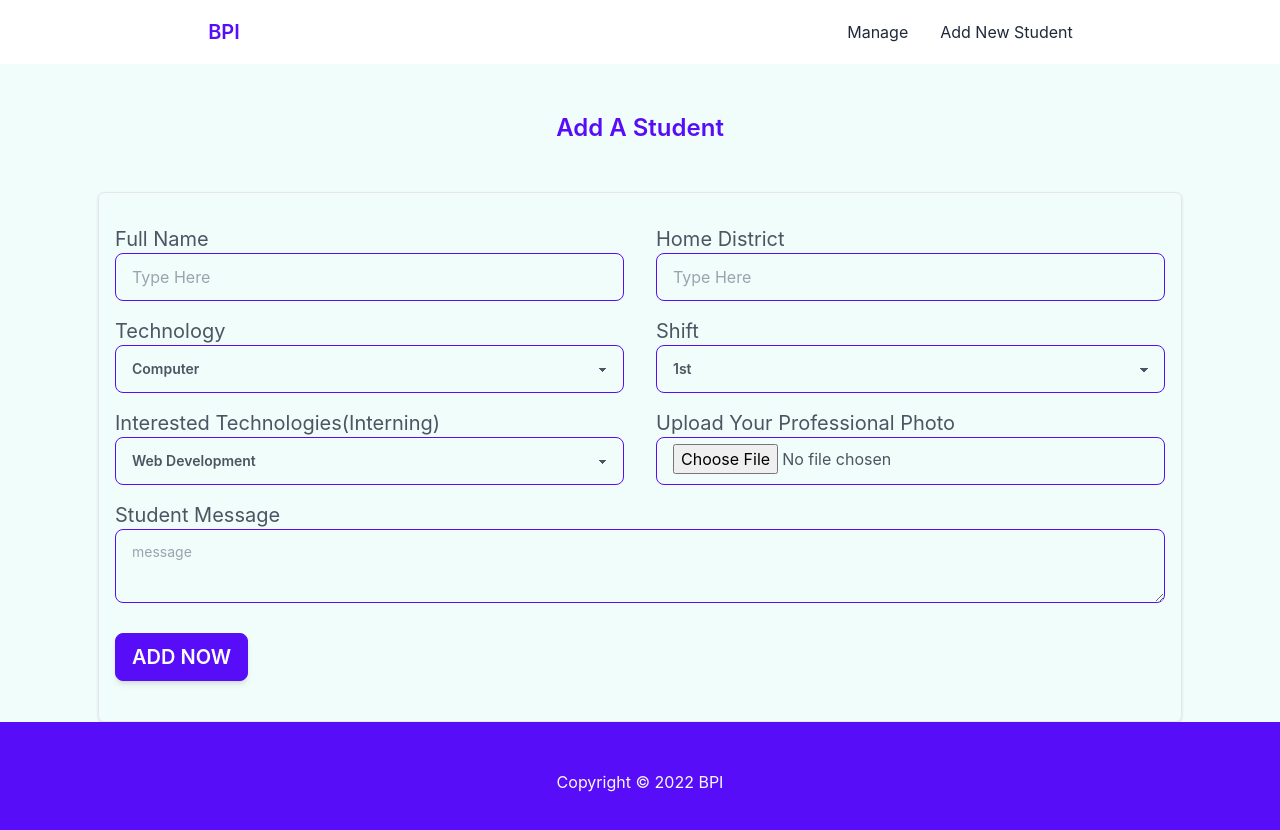
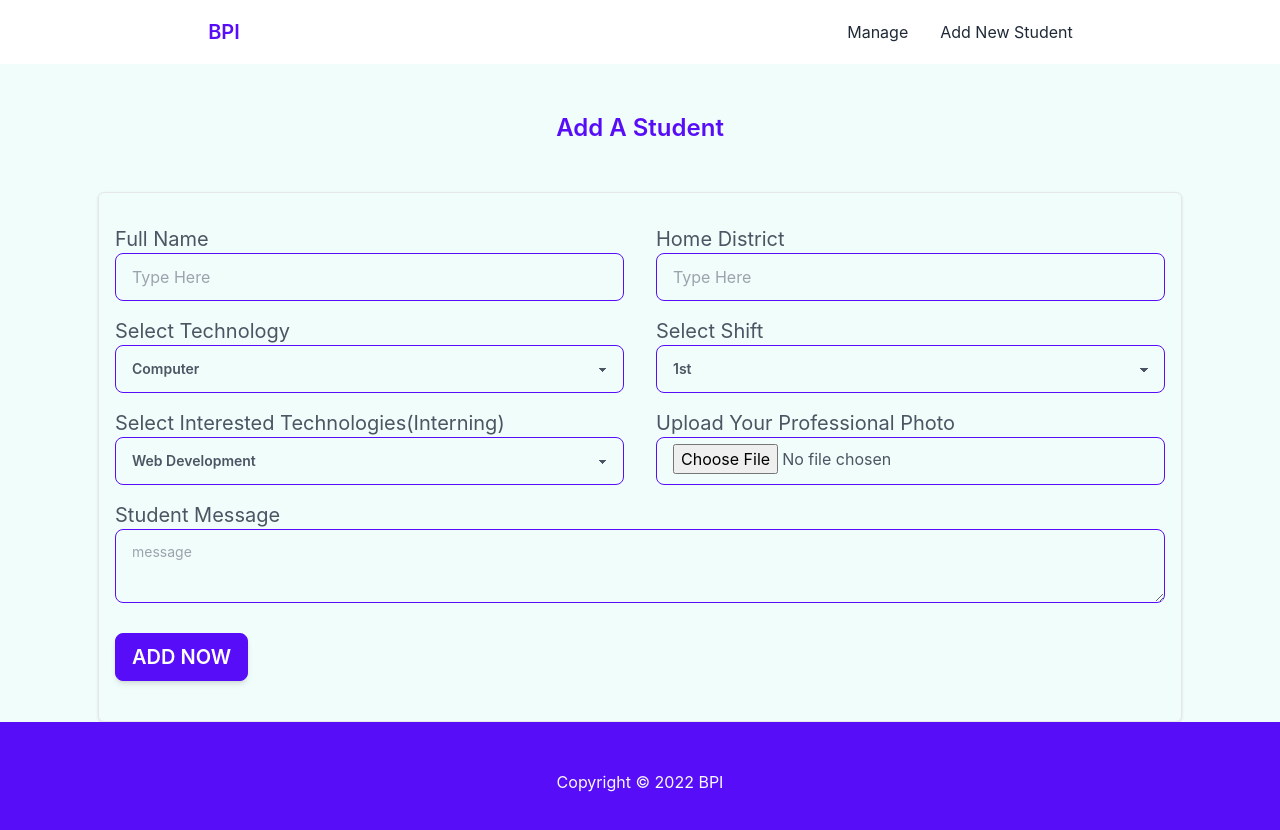
Before and after one commit to Tanvir-Alam625/student-management-client-side, a React (Create React App) app: page /addStudent in a window 1280 px wide. Shown: the top 830 px of the page. Built offline with nearby package versions, Linux system fonts and the light colour scheme.

Commit message:
some element changed

```diff
--- a/src/components/Students/AddStudent.js
+++ b/src/components/Students/AddStudent.js
@@ -35,7 +35,7 @@ const AddStudent = () => {
           <div className="sm-group grid grid-cols-1 lg:grid-cols-2 gap-8 my-4 ">
             <div className="district">
               <label htmlFor="name" className="block text-xl">
-                Technology
+                Select Technology
               </label>
               <select class="select select-primary w-full outline-0 bg-transparent border border-primary ">
                 <option disabled selected>
@@ -49,7 +49,7 @@ const AddStudent = () => {
             </div>
             <div className="shift">
               <label htmlFor="name" className="block text-xl">
-                Shift
+                Select Shift
               </label>
               <select class="select select-primary w-full outline-0 bg-transparent border border-primary ">
                 <option disabled selected>
@@ -62,7 +62,7 @@ const AddStudent = () => {
           <div className="sm-group grid grid-cols-1 lg:grid-cols-2 gap-8 my-4 ">
             <div className="district">
               <label htmlFor="name" className="block text-xl">
-                Interested Technologies(Interning)
+                Select Interested Technologies(Interning)
               </label>
               <select class="select select-primary w-full outline-0 bg-transparent border border-primary ">
                 <option disabled selected>
--- a/src/components/Students/StudentRow.js
+++ b/src/components/Students/StudentRow.js
@@ -45,13 +45,15 @@ const StudentRow = ({ data }) => {
           </label>
           <ul
             tabindex="0"
-            class="dropdown-content menu p-2 shadow bg-base-100 rounded-box w-52"
+            class="dropdown-content border menu p-2 shadow bg-base-100 rounded-box w-52"
           >
             <li>
-              <Link to="/details">Details</Link>
+              <Link to="/details" className="btn btn-primary mb-4">
+                Update
+              </Link>
             </li>
             <li>
-              <button>Delete</button>
+              <button className="btn btn-error">Delete</button>
             </li>
           </ul>
         </div>
```
